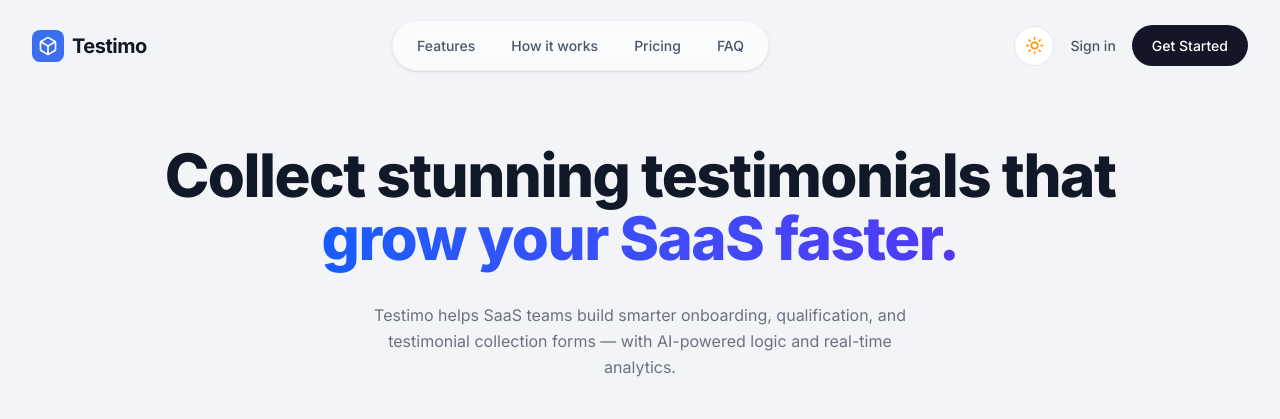
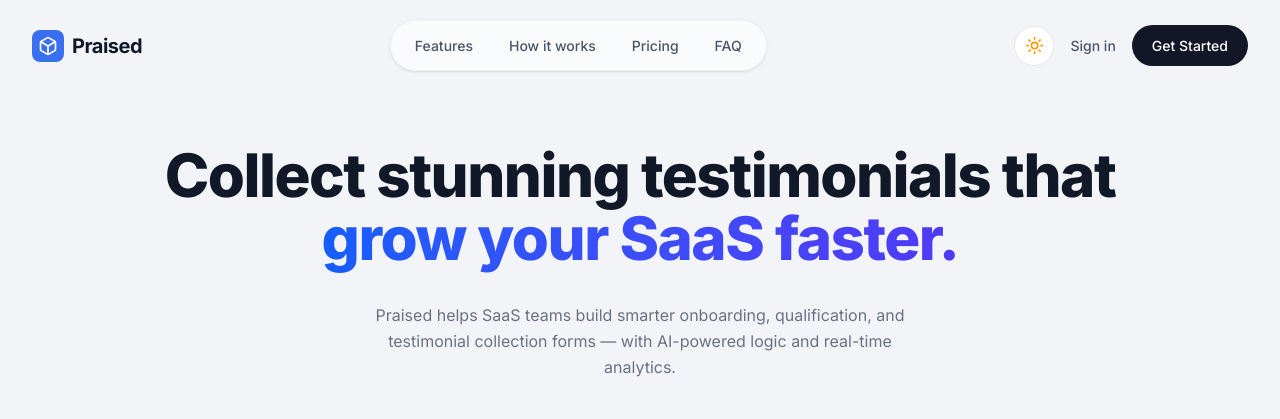
Before and after one commit to sagar-yenkure/Testimo2.0, a Next.js app: page / in a window 1280 px wide. Shown: the top 419 px of the page. Built offline with nearby package versions, Linux system fonts and the light colour scheme; no server answers.

Commit message:
feat: initialize project structure with layout, hero, navbar, footer, and showcase components

```diff
--- a/app/layout.tsx
+++ b/app/layout.tsx
@@ -8,7 +8,7 @@ import { Toaster } from "@/components/ui/sonner";
 const inter = Inter({ subsets: ["latin"], variable: "--font-sans" });
 
 export const metadata: Metadata = {
-  title: "Testimo - Collect Video Testimonials Effortlessly",
+  title: "Praised - Collect Video Testimonials Effortlessly",
   description: "The most intuitive platform to collect, manage, and showcase video testimonials that convert. Build trust with authentic customer stories.",
 };
 
--- a/components/footer.tsx
+++ b/components/footer.tsx
@@ -9,7 +9,7 @@ export function Footer() {
           <div className="bg-[#3B6FF1] p-1 rounded-md flex items-center justify-center">
             <Box className="w-4 h-4 text-white" />
           </div>
-          <span className="text-lg font-bold tracking-tight transition-colors text-gray-900 dark:text-white">Testimo</span>
+          <span className="text-lg font-bold tracking-tight transition-colors text-gray-900 dark:text-white">Praised</span>
         </div>
 
         <div className="flex flex-wrap items-center justify-center gap-8 text-[13px] text-gray-500 dark:text-gray-400">
@@ -18,7 +18,7 @@ export function Footer() {
           <Link href="#" className="hover:text-gray-900 dark:hover:text-white transition-colors text-sm">Contact</Link>
           <div className="w-1 h-1 rounded-full bg-gray-300 dark:bg-gray-700 hidden md:block" />
           <span className="text-xs">
-            © {new Date().getFullYear()} Testimo
+            © {new Date().getFullYear()} Praised
           </span>
         </div>
 
--- a/components/hero.tsx
+++ b/components/hero.tsx
@@ -25,7 +25,7 @@ export function Hero() {
         transition={{ duration: 0.5, delay: 0.2 }}
         className="text-[15px] md:text-[16px] max-w-xl mb-10 leading-relaxed text-gray-500 dark:text-gray-400 transition-colors"
       >
-        Testimo helps SaaS teams build smarter onboarding, qualification, and
+        Praised helps SaaS teams build smarter onboarding, qualification, and
         testimonial collection forms — with AI-powered logic and real-time analytics.
       </motion.p>
 
@@ -84,7 +84,7 @@ export function Hero() {
           <iframe
             src="/testimo-hero-video.html"
             className="w-full h-full border-none block"
-            title="Testimo Product Preview"
+            title="Praised Product Preview"
             scrolling="no"
           />
         </div>
--- a/components/navbar.tsx
+++ b/components/navbar.tsx
@@ -37,7 +37,7 @@ export function Navbar({ isAuthenticated }: { isAuthenticated: boolean }) {
             <Box className="w-5 h-5 text-white" />
           </div>
           <span className="text-xl font-bold tracking-tight text-gray-900 dark:text-white transition-colors">
-            Testimo
+            Praised
           </span>
         </Link>
 
--- a/components/showcase.tsx
+++ b/components/showcase.tsx
@@ -7,7 +7,7 @@ import { motion } from "framer-motion";
 
 export function Showcase() {
   const reviews = [
-    { name: 'Sarah Jenkins', role: 'Product Manager', img: '43', text: 'Testimo has completely transformed how we collect feedback. The UI is stunning and our customers love it.', grad: 'from-blue-400 to-purple-400' },
+    { name: 'Sarah Jenkins', role: 'Product Manager', img: '43', text: 'Praised has completely transformed how we collect feedback. The UI is stunning and our customers love it.', grad: 'from-blue-400 to-purple-400' },
     { name: 'Mark Davis', role: 'Freelance Developer', img: '33', text: 'Setting up my first collection form took less than 2 minutes. The embed code works perfectly on Webflow.', grad: 'from-green-400 to-emerald-600', offset: true },
     { name: 'Elena Rodriguez', role: 'Marketing Director', img: '44', text: 'The video testimonial feature is a game changer. Seeing real faces builds so much more trust.', grad: 'from-orange-400 to-red-500' }
   ];
```
